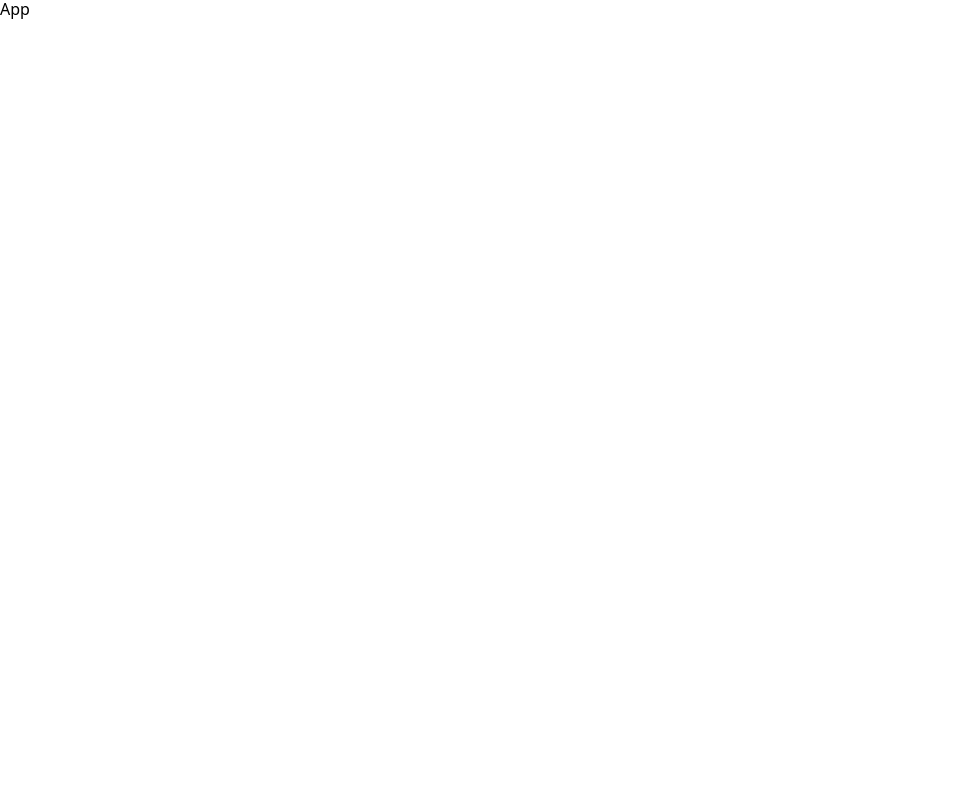
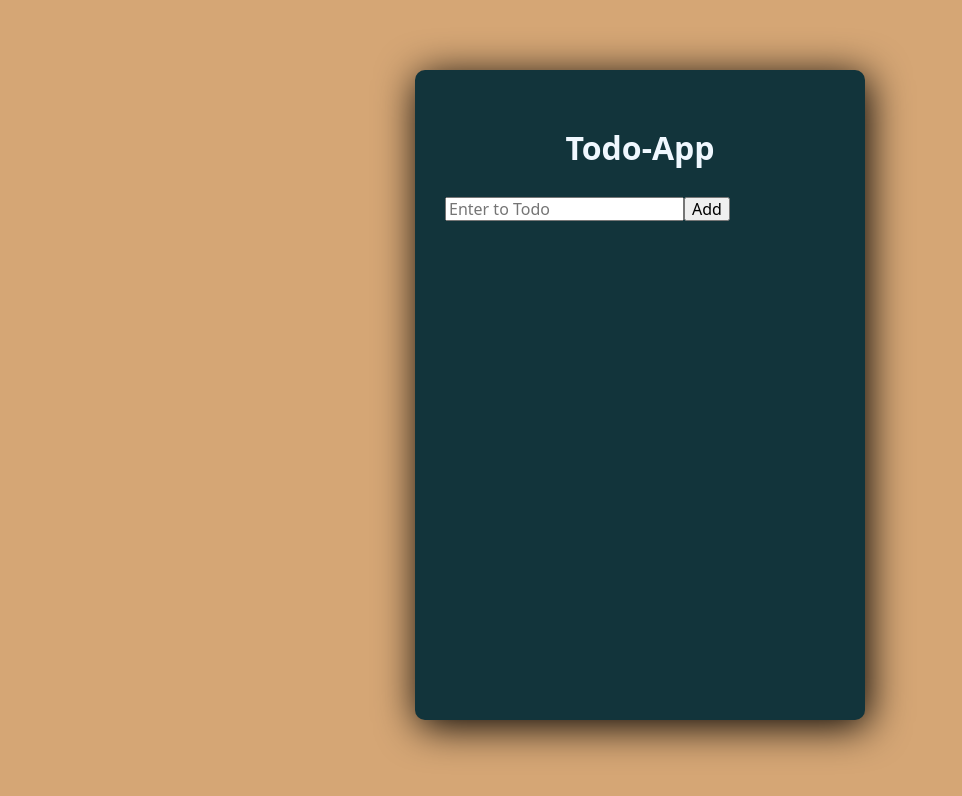
Before and after one commit to poli-ces4/3.todo-ces4, a React (Vite) app: page / in a window 1280 px wide. Shown: the top 796 px of the page, without its empty margins (0-962 px from the left). Built offline with nearby package versions, Linux system fonts and the light colour scheme.

Commit message:
Clase 11-04-2023

```diff
--- a/package.json
+++ b/package.json
@@ -10,7 +10,8 @@
   },
   "dependencies": {
     "react": "^18.2.0",
-    "react-dom": "^18.2.0"
+    "react-dom": "^18.2.0",
+    "uuid4": "^2.0.3"
   },
   "devDependencies": {
     "@types/react": "^18.0.28",
--- a/src/App.jsx
+++ b/src/App.jsx
@@ -1,6 +1,28 @@
+import { useState } from 'react';
 import styles from './App.module.css';
+import Form from './components/Form';
+import Header from './components/Header';
+
 const App = () => {
-	return <div>App</div>;
+	const [inputTodo, setInputTodo] = useState('');
+	const [todos, setTodos] = useState([]);
+	return (
+		<div className={styles.container}>
+			<div className={styles.appwrapper}>
+				<div>
+					<Header />
+				</div>
+				<div>
+					<Form
+						inputTodo={inputTodo}
+						setInputTodo={setInputTodo}
+						todos={todos}
+						setTodos={setTodos}
+					/>
+				</div>
+			</div>
+		</div>
+	);
 };
 
 export default App;
--- a/src/components/Form.jsx
+++ b/src/components/Form.jsx
@@ -1,6 +1,30 @@
-import styles from './Form.module.css';
-const Form = () => {
-	return <div>Form</div>;
+import uuid4 from 'uuid4';
+const Form = ({ inputTodo, setInputTodo, todos, setTodos }) => {
+	const handlerInput = ({ target }) => {
+		setInputTodo(target.value);
+	};
+	const handlerSubmit = e => {
+		e.preventDefault();
+		const newTodo = {
+			id: uuid4(),
+			title: inputTodo,
+			completed: false,
+		};
+		setTodos([...todos, newTodo]);
+		setInputTodo('');
+	};
+	return (
+		<form onSubmit={handlerSubmit}>
+			<input
+				type='text'
+				placeholder='Enter to Todo'
+				name='task'
+				value={inputTodo}
+				onChange={handlerInput}
+			/>
+			<button type='submit'>Add</button>
+		</form>
+	);
 };
 
 export default Form;
--- a/src/components/Header.jsx
+++ b/src/components/Header.jsx
@@ -1,6 +1,10 @@
 import styles from './Header.module.css';
 const Header = () => {
-	return <div></div>;
+	return (
+		<div className={styles.header}>
+			<h1>Todo-App</h1>
+		</div>
+	);
 };
 
 export default Header;
```
Also changed, not shown: 1 other file (tests, documents, lock files or other folders).
